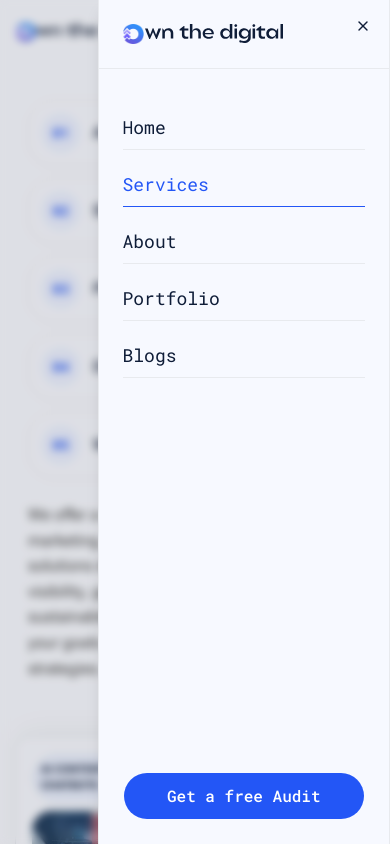
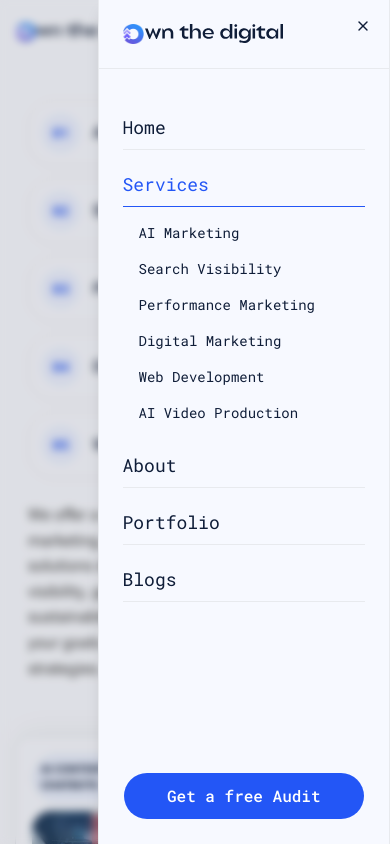
Before and after one commit to ksakhare-bi/OwnTheDigital, a Next.js app in the folder website/: page /services in a window 390 px wide. Both pictures are taken after a click on the button "Open navigation". Shown: the top 844 px of the page. Built offline with nearby package versions, Linux system fonts and the light colour scheme.

Commit message:
Added the dropdown

```diff
--- a/website/src/components/layout/site-header.tsx
+++ b/website/src/components/layout/site-header.tsx
@@ -21,10 +21,13 @@
 export function SiteHeader() {
   const pathname = usePathname();
 
-  const isActive = (href: string) => {
+  const isActive = (href: string, exact: boolean = false) => {
     if (!pathname) return false;
     if (href === "/") {
       return pathname === "/";
+    }
+    if (exact) {
+      return pathname === href;
     }
     return pathname === href || pathname.startsWith(href + "/");
   };
@@ -37,16 +40,37 @@
         </Link>
         <nav className="hidden items-center md:flex md:gap-4 lg:gap-8 xl:gap-14">
           {mainNav.map((item) => (
+            <div key={item.href} className="group relative py-2">
               <Link
-              key={item.href}
                 href={item.href}
                 className={cn(
                   "font-mono text-sm transition hover:text-primary md:text-base lg:text-lg xl:text-xl",
-                isActive(item.href) ? "text-primary" : "text-navy",
+                  isActive(item.href, !!item.children) ? "text-primary" : "text-navy",
                 )}
               >
                 {item.label}
               </Link>
+              {item.children && (
+                <div className="absolute left-1/2 top-full hidden w-64 -translate-x-1/2 pt-2 group-hover:block">
+                  <div className="flex flex-col overflow-hidden rounded-xl bg-background p-2 shadow-xl ring-1 ring-border">
+                    {item.children.map((child) => (
+                      <Link
+                        key={child.href}
+                        href={child.href}
+                        className={cn(
+                          "block rounded-lg px-4 py-3 font-mono text-sm transition-colors hover:bg-gray-200",
+                          isActive(child.href)
+                            ? "bg-gray-100 text-primary"
+                            : "text-navy",
+                        )}
+                      >
+                        {child.label}
+                      </Link>
+                    ))}
+                  </div>
+                </div>
+              )}
+            </div>
           ))}
         </nav>
         <Link
@@ -72,15 +96,15 @@
             </SheetHeader>
             <nav className="flex flex-col gap-4 p-6">
               {mainNav.map((item) => (
+                <div key={item.href} className="flex flex-col gap-2">
                   <SheetClose
-                  key={item.href}
                     nativeButton={false}
                     render={
                       <Link
                         href={item.href}
                         className={cn(
                           "group border-b pb-2 pt-1 font-mono text-lg transition-colors hover:border-primary hover:text-primary",
-                        isActive(item.href)
+                          isActive(item.href, !!item.children)
                             ? "border-primary text-primary"
                             : "border-border text-navy",
                         )}
@@ -89,6 +113,30 @@
                   >
                     {item.label}
                   </SheetClose>
+                  {item.children && (
+                    <div className="flex flex-col pl-4">
+                      {item.children.map((child) => (
+                        <SheetClose
+                          key={child.href}
+                          nativeButton={false}
+                          render={
+                            <Link
+                              href={child.href}
+                              className={cn(
+                                "block py-2 font-mono text-sm transition-colors hover:text-primary",
+                                isActive(child.href)
+                                  ? "text-primary"
+                                  : "text-navy",
+                              )}
+                            />
+                          }
+                        >
+                          {child.label}
+                        </SheetClose>
+                      ))}
+                    </div>
+                  )}
+                </div>
               ))}
             </nav>
             <div className="mt-auto p-6">
--- a/website/src/components/services/services-content.tsx
+++ b/website/src/components/services/services-content.tsx
@@ -15,7 +15,7 @@
             {homeServices.map((service, idx) => (
               <div
                 key={service.title}
-                className="group flex items-center gap-3 sm:gap-3 p-3 sm:p-4 rounded-2xl bg-background border border-border shadow-[0_2px_10px_rgba(0,0,0,0.02)] hover:shadow-[0_8px_30px_rgba(0,0,0,0.08)] hover:border-primary/40 transition-all duration-300 cursor-pointer"
+                className="group flex items-center gap-3 sm:gap-3 p-3 sm:p-4 rounded-2xl bg-background border border-border shadow-[0_2px_10px_rgba(0,0,0,0.02)] hover:shadow-[0_8px_30px_rgba(0,0,0,0.08)] hover:border-primary/40 transition-all duration-300"
               >
                 <div className="flex h-10 w-10 sm:h-12 sm:w-12 shrink-0 items-center justify-center rounded-full bg-primary/5 text-primary font-mono text-sm sm:text-base font-bold group-hover:bg-primary group-hover:text-primary-foreground transition-colors duration-300">
                   0{idx + 1}
```
Lines whose indentation alone changed are shown as unchanged.
